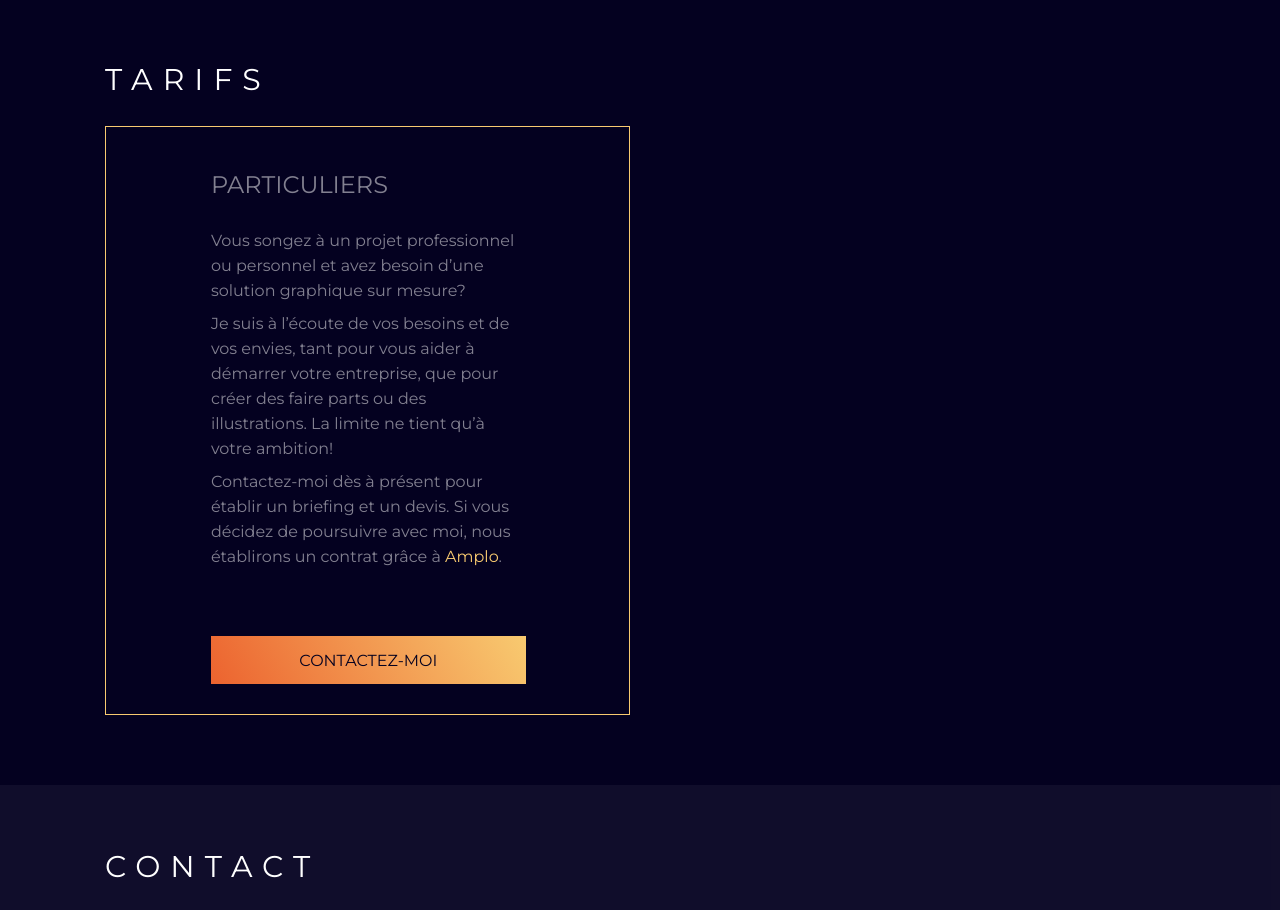
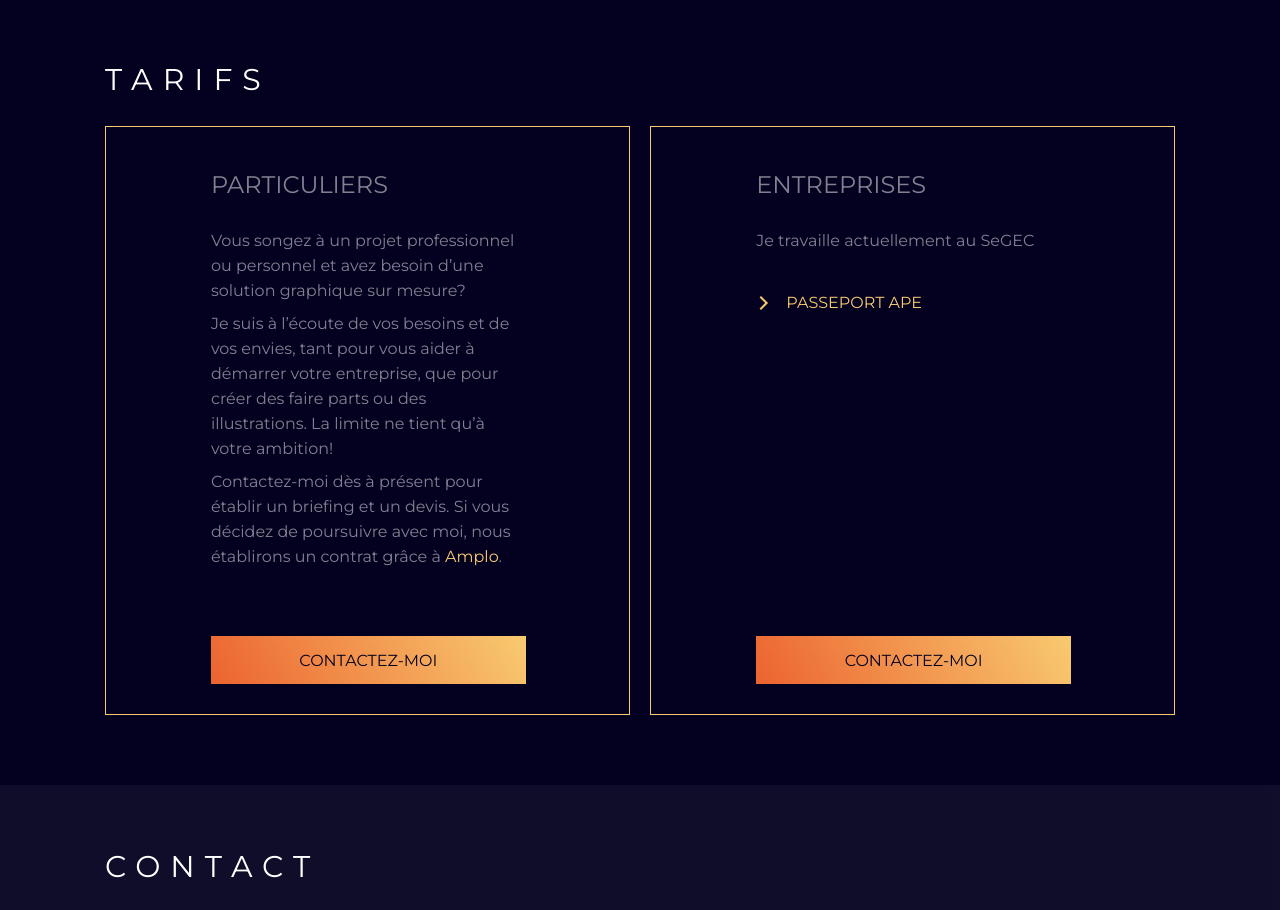
Before and after one commit to Cathylle/Cathylle.github.io, a website: page index.html in a window 1280 px wide. Shown: the part 2860-3770 px from the top of the page. Drawn offline with nearby package versions, Linux system fonts and the light colour scheme; a web font is replaced by a local one.

Commit message:
Update index.html

```diff
--- a/index.html
+++ b/index.html
@@ -175,22 +175,23 @@
             </p>
             <a href="#contact"><button>Contactez-moi</button></a>
         </div>
-<!--         <div class="tarifs__entreprises">
+        <div class="tarifs__entreprises">
             <h3>entreprises</h3>
-            <p>Vous recherchez un nouveau collaborateur sur du plus ou moins long terme? <br>
+            <p>Je travaille actuellement au SeGEC </p>
+<!--             <p>Vous recherchez un nouveau collaborateur sur du plus ou moins long terme? <br>
             Je suis disponible pour vos missions graphiques, en freelance grâce à <a href="https://amplo.be/fr?gclid=CjwKCAiA65iBBhB-EiwAW253Wz-fuuSUCynh2_kpcZTL-e6aVueALuZ7ZcKxoLf9IiiLpr8QFPXC4RoCYSgQAvD_BwE" target="_blank">Amplo</a>, en CDD ou en CDI. <br>
             Découvrez les avantages à m’engager dès maintenant!
-            </p>
-            <p class="tarifs__entreprises__impulsion">IMPULSION 12+</p>
+            </p> -->
+<!--             <p class="tarifs__entreprises__impulsion">IMPULSION 12+</p>
             <p class="tarifs__entreprises__impulsion__p">Il s’agit d’une allocation de travail, pour une durée de 2 ans maximum, à partir de l’entrée en service. En tant qu’employeur, vous pouvez déduire cette allocation de mon salaire net. <br>
-            <a href="https://www.leforem.be/entreprises/aides-emploi-impulsion-12-mois-plus.html" target="_blank">En savoir plus</a> </p>
+            <a href="https://www.leforem.be/entreprises/aides-emploi-impulsion-12-mois-plus.html" target="_blank">En savoir plus</a> </p> -->
             <p class="tarifs__entreprises__ape">PASSEPORT APE</p>
             <p class="tarifs__entreprises__ape__p">Les aides à la promotion de l’emploi sont des subsides octroyés aux employeurs du secteur non-marchant situés en Wallonie et qui engagent. <br>
                 Bénéficiez d’un subside APE sous forme de points, ainsi que d’une diminution des cotisations sociales. <br>
             <a href="https://emploi.wallonie.be/home/aides-a-lemploi/APE.html#:~:text=Les%20Aides%20%C3%A0%20la%20Promotion,partiellement%20la%20r%C3%A9mun%C3%A9ration%20de%20travailleurs." target="_blank">En savoir plus</a>
                 </p>
                 <a href="#contact"><button>Contactez-moi</button></a>
-         </div>  -->
+         </div>
         </div>
     </section>
 
```
